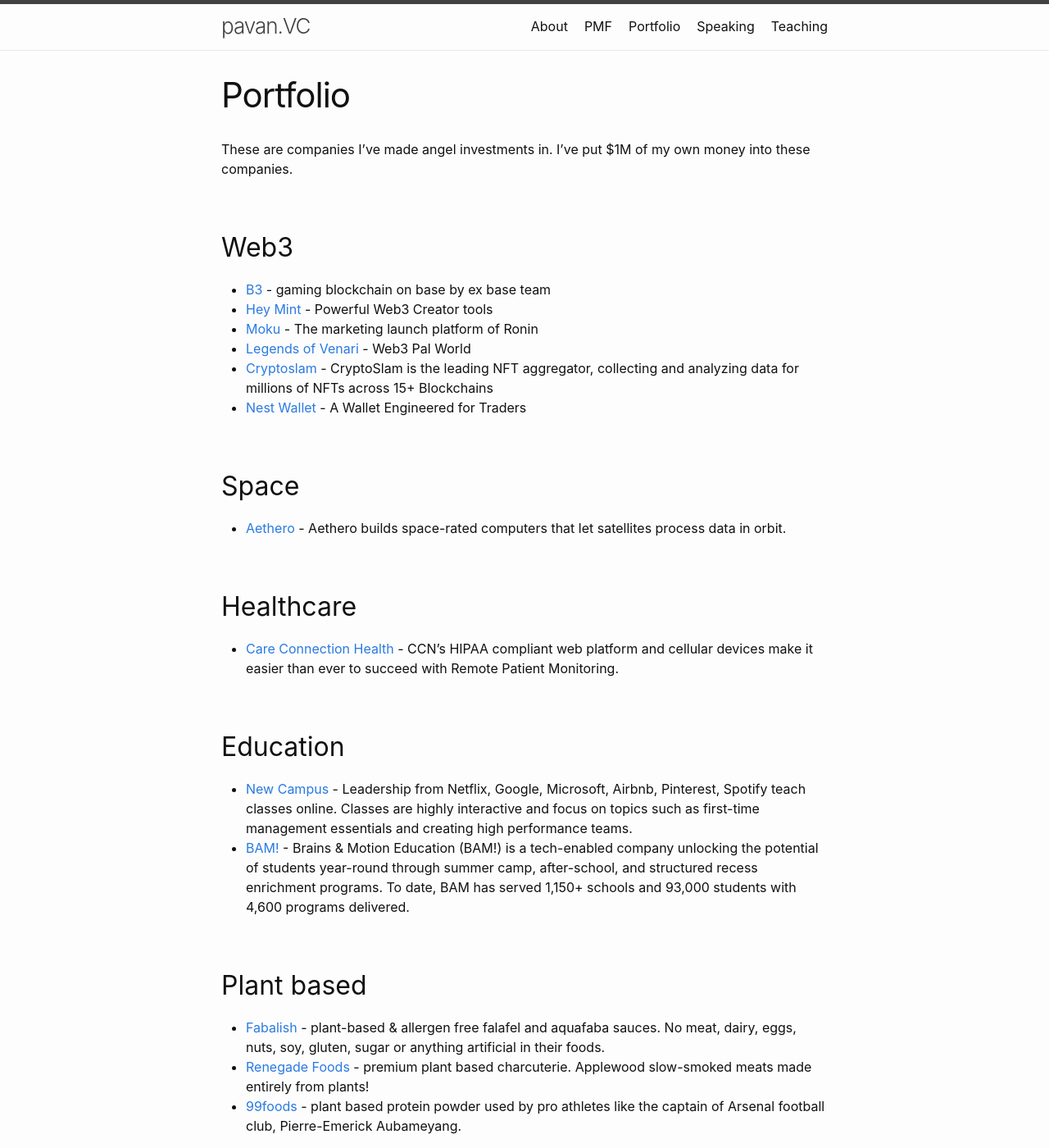
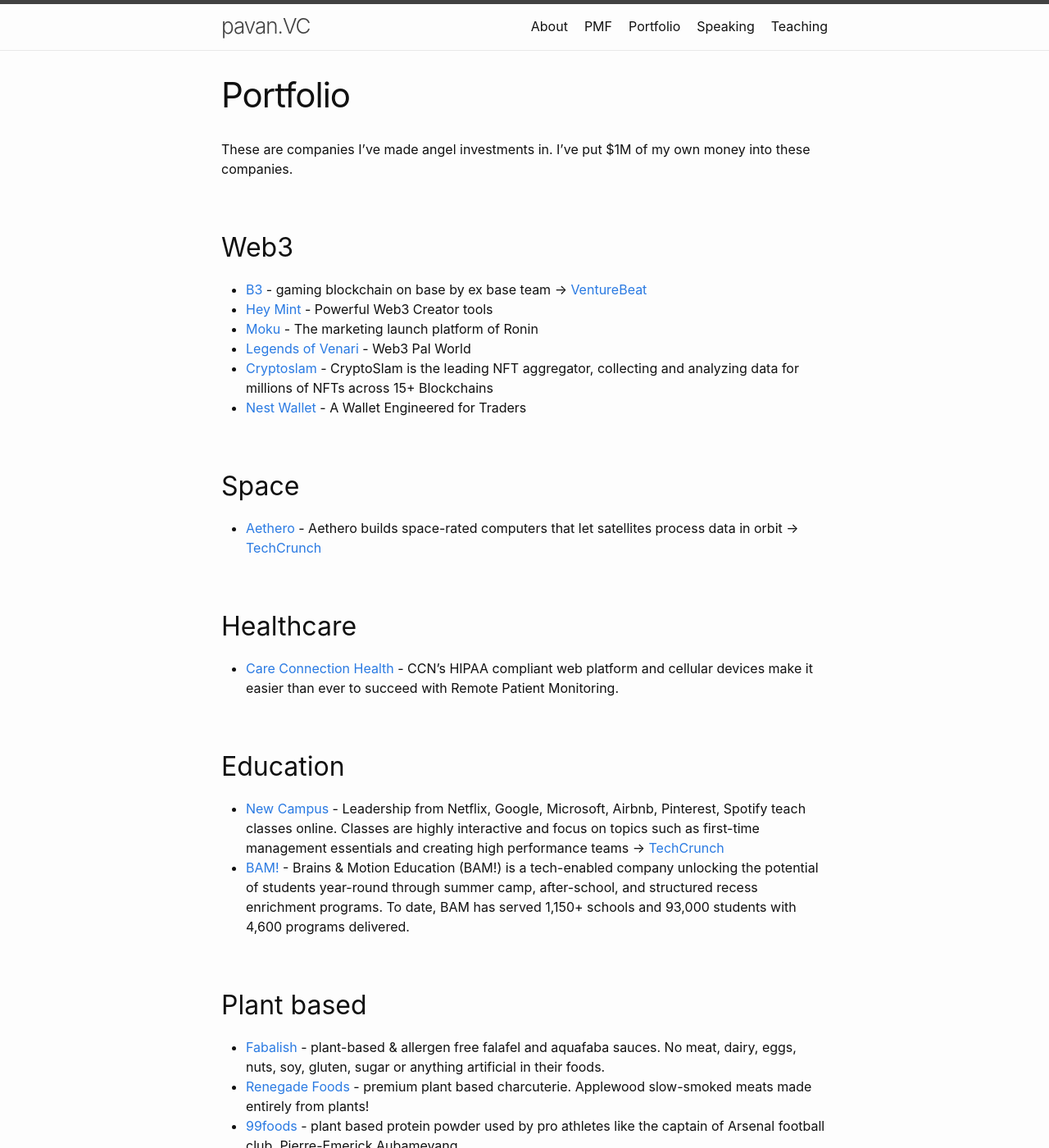
Before and after one commit to katpavan/katpavan.github.io, a Jekyll site: the page built from portfolio.md, in a window 1280 px wide and 1400 px high. Shown: the whole window at 82% size. Built offline with Jekyll 4.4.1, drawn with Linux system fonts in a browser that asks for light colours.

Commit message:
Update portfolio.md

```diff
--- a/portfolio.md
+++ b/portfolio.md
@@ -8,7 +8,7 @@
 
 ## Web3
 
-- [B3](https://x.com/b3dotfun/) - gaming blockchain on base by ex base team
+- [B3](https://x.com/b3dotfun/) - gaming blockchain on base by ex base team -> [VentureBeat](https://venturebeat.com/games/npc-labs-raises-18m-to-bring-mainstream-games-to-web3/)
 - [Hey Mint](https://www.heymint.xyz/) - Powerful Web3 Creator tools
 - [Moku](https://x.com/Moku_HQ/status/1805407187482640642) - The marketing launch platform of Ronin
 - [Legends of Venari](https://legendsofvenari.com/) - Web3 Pal World
@@ -16,7 +16,7 @@
 - [Nest Wallet](https://nestwallet.xyz/) - A Wallet Engineered for Traders
 
 ## Space
-- [Aethero](https://aethero.com/) - Aethero builds space-rated computers that let satellites process data in orbit.
+- [Aethero](https://aethero.com/) - Aethero builds space-rated computers that let satellites process data in orbit -> [TechCrunch](https://techcrunch.com/2024/07/02/computing-and-shielding-startups-join-forces-to-put-ai-capable-chips-in-space/)
 
 ## Healthcare
 
@@ -24,7 +24,7 @@
 
 ## Education
 
-- [New Campus](https://newcampus.co) - Leadership from Netflix, Google, Microsoft, Airbnb, Pinterest, Spotify teach classes online. Classes are highly interactive and focus on topics such as first-time management essentials and creating high performance teams.
+- [New Campus](https://newcampus.co) - Leadership from Netflix, Google, Microsoft, Airbnb, Pinterest, Spotify teach classes online. Classes are highly interactive and focus on topics such as first-time management essentials and creating high performance teams -> [TechCrunch](https://techcrunch.com/2021/07/20/newcampus-wants-to-train-the-first-time-managers-within-southeast-asias-tech-giants/)
 - [BAM!](https://www.brains-and-motion.com/) - Brains & Motion Education (BAM!) is a tech-enabled company unlocking the potential of students year-round through summer camp, after-school, and structured recess enrichment programs. To date, BAM has served 1,150+ schools and 93,000 students with 4,600 programs delivered.
 
 ## Plant based
```
